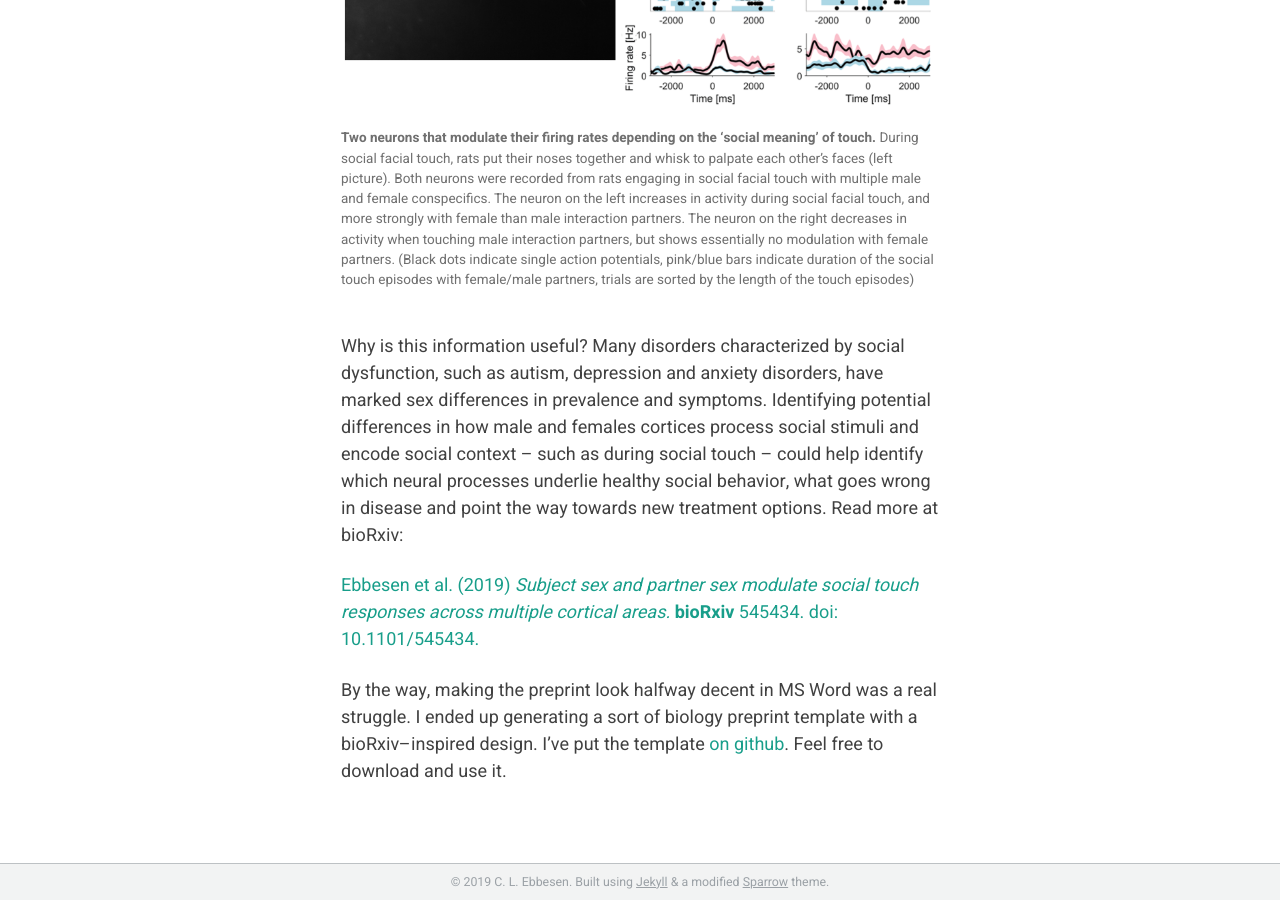
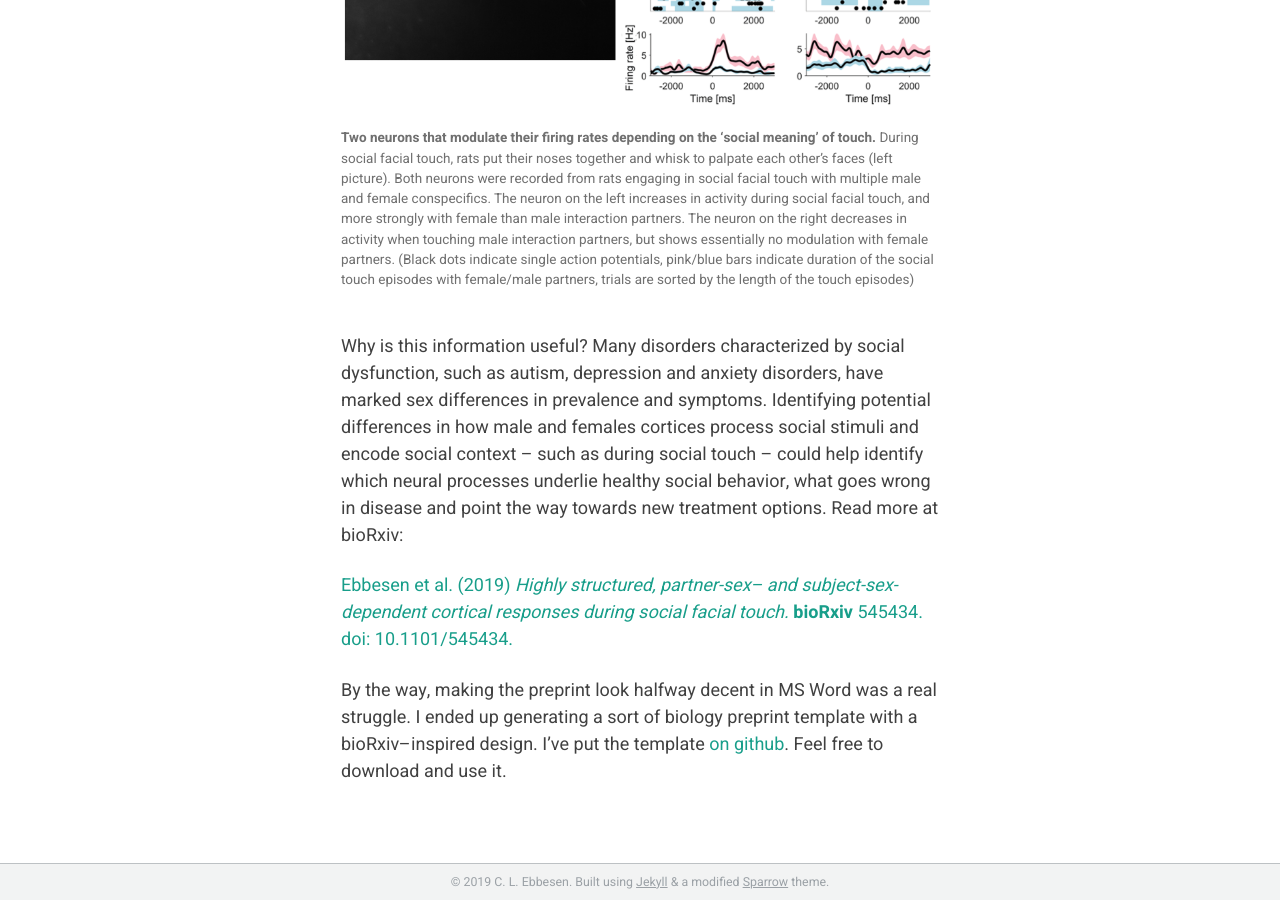
Before and after one commit to chrelli/chrelli.github.io, a Jekyll site: the page built from _posts/2019-02-11-social-touch.md, in a window 1280 px wide and 900 px high, scrolled down 804 px. Built offline with Jekyll 4.4.1, drawn with Linux system fonts in a browser that asks for light colours; nearby versions of some CDN libraries; some web fonts are replaced; a style sheet for code colours, icons or effects is not loaded.

Commit message:
Update 2019-02-11-social-touch.md

```diff
--- a/_posts/2019-02-11-social-touch.md
+++ b/_posts/2019-02-11-social-touch.md
@@ -9,7 +9,7 @@ We still know very little about how socio-sexual variables are represented at th
 Why is this information useful? Many disorders characterized by social dysfunction, such as autism, depression and anxiety disorders, have marked sex differences in prevalence and symptoms. Identifying potential differences in how male and females cortices process social stimuli and encode social context – such as during social touch – could help identify which neural processes underlie healthy social behavior, what goes wrong in disease and point the way towards new treatment options. Read more at bioRxiv:
 
 
-[Ebbesen et al. (2019) *Subject sex and partner sex modulate social touch responses across multiple cortical areas.* **bioRxiv** 545434. doi: 10.1101/545434.](https://doi.org/10.1101/545434)
+[Ebbesen et al. (2019) *Highly structured, partner-sex– and subject-sex-dependent cortical responses during social facial touch.* **bioRxiv** 545434. doi: 10.1101/545434.](https://doi.org/10.1101/545434)
 
 By the way, making the preprint look halfway decent in MS Word was a real struggle. I ended up generating a sort of biology preprint template with a bioRxiv–inspired design. I've put the template [on github](https://github.com/chrelli/bioRxiv-word-template). Feel free to download and use it.
 
```
